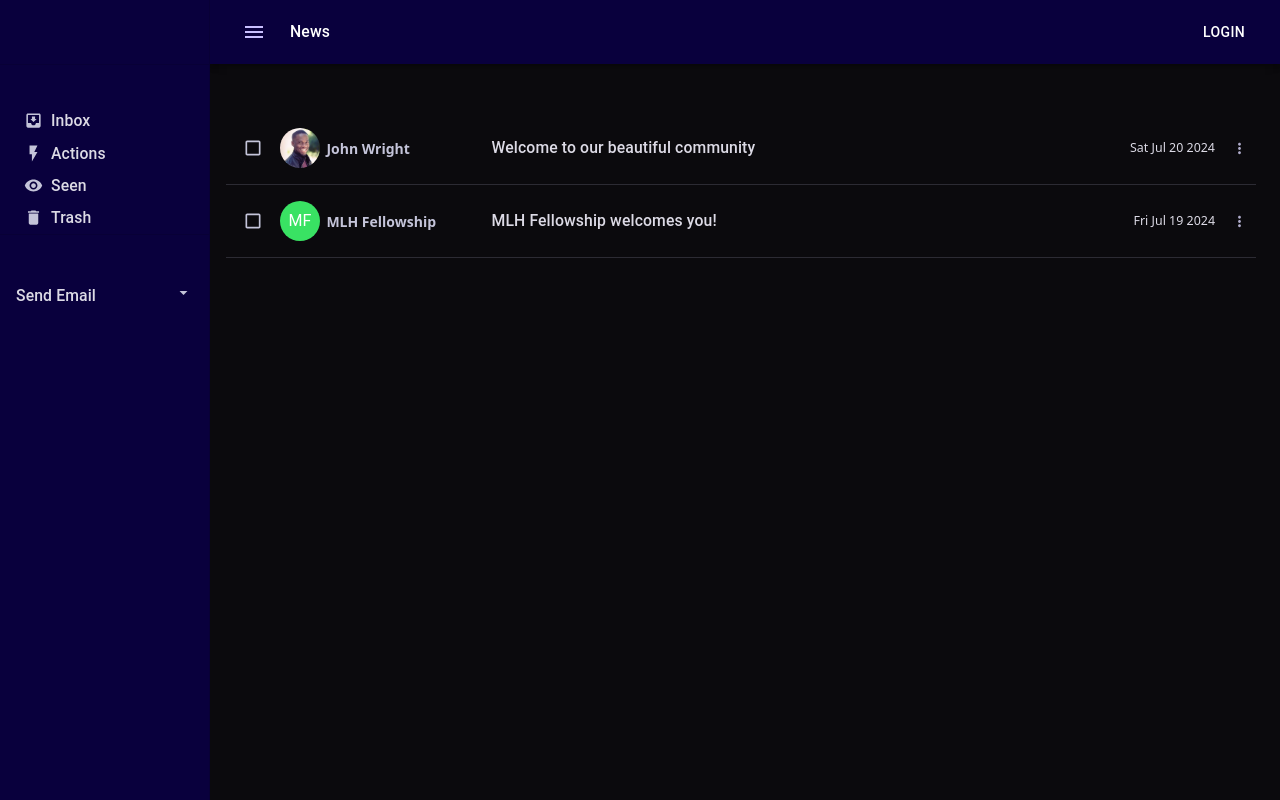
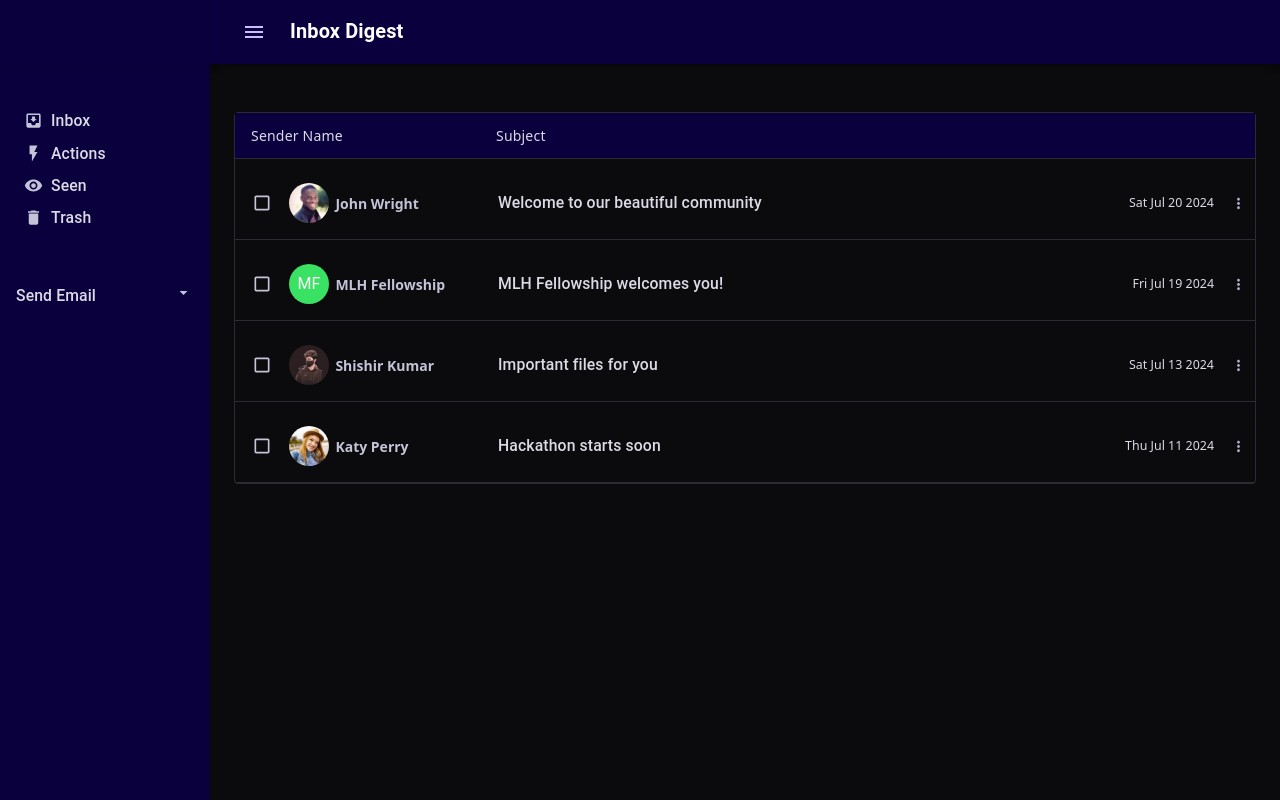
Before and after one commit to krshishir1/SaaS-Components, a React (Vite) app: page / in a window 1280 px wide. Built offline with nearby package versions, Linux system fonts and the light colour scheme.

Commit message:
feature: created table displaing list of email summaries

```diff
--- a/src/components/EmailPreviewDisplay.tsx
+++ b/src/components/EmailPreviewDisplay.tsx
@@ -46,7 +46,8 @@ const EmailPreviewDisplay = (props: EmailPreviewProps) => {
           borderBottom: 1,
           borderColor: "neutral.dark",
           py: 2,
-          // my: 2,
+          m: 0,
+          width: "100%",
           color: "neutral.lightest",
           userSelect: "none",
           cursor: "pointer",
--- a/src/components/Navbars/DashboardNavbar.tsx
+++ b/src/components/Navbars/DashboardNavbar.tsx
@@ -17,10 +17,10 @@ const DashboardNavbar = ({handleSidebar} : NavbarProps) => {
           >
             <MenuIcon />
           </IconButton>
-          <Typography variant="h6" component="div" sx={{ flexGrow: 1 }}>
-            News
+          <Typography variant="h4" sx={{ flexGrow: 1, fontWeight: "bold" }}>
+            Inbox Digest
           </Typography>
-          <Button color="inherit">Login</Button>
+          {/* <Button color="inherit">Login</Button> */}
         </Toolbar>
       </AppBar>
     </Box>
--- /dev/null
+++ b/src/components/utils/EmailPreviewHeader.tsx
@@ -0,0 +1,52 @@
+import {
+  Grid,
+  Typography,
+  Box,
+  Checkbox,
+  Stack,
+  IconButton,
+} from "@mui/material";
+
+const EmailPreviewHeader = () => {
+  return (
+    <Grid
+      container
+      spacing={1}
+      sx={{
+        alignItems: "stretch",
+        m: 0,
+        width: "100%",
+        // borderTop: 1,
+        borderBottom: 1,
+        borderColor: "neutral.dark",
+        py: 1.5,
+        px: 1.5,
+        bgcolor: "primary.darkest",
+        color: "neutral.lightest",
+        userSelect: "none",
+        cursor: "pointer",
+        ".MuiGrid-item": {
+          p: 0,
+        },
+      }}
+    >
+      <Grid item sm={3}>
+        <Stack>
+          <Typography sx={{letterSpacing: 0.2, ml: 0.5}} variant="base">Sender Name</Typography>
+        </Stack>
+      </Grid>
+      <Grid item sx={{ flexGrow: 1 }}>
+        <Stack>
+          <Typography sx={{letterSpacing: 0.2}} variant="base">Subject</Typography>
+        </Stack>
+      </Grid>
+      {/* <Grid sm={3} item>
+        <Stack direction={"row"} sx={{justifyContent: "right"}}>
+          <Typography variant="base">Date</Typography>
+        </Stack>
+      </Grid> */}
+    </Grid>
+  );
+};
+
+export default EmailPreviewHeader;
--- a/src/constants/sampleEmailSummary.ts
+++ b/src/constants/sampleEmailSummary.ts
@@ -28,5 +28,19 @@ export const emailSummaries : EmailPreviewProps[] = [
         subject: "MLH Fellowship welcomes you!",
         dateReceived: new Date(2024, 6, 19),
         themeColor: generateColor(),
-    }
+    },
+    {
+        senderName: "Shishir Kumar",
+        senderEmail: "shishir@gmail.com",
+        subject: "Important files for you",
+        dateReceived: new Date(2024, 6, 13),
+        profilePic: profile2
+    },
+    {
+        senderName: "Katy Perry",
+        senderEmail: "katypery@gmail.com",
+        subject: "Hackathon starts soon",
+        dateReceived: new Date(2024, 6, 11),
+        profilePic: profile3
+    },
 ]
--- a/src/pages/EntryDashboard.tsx
+++ b/src/pages/EntryDashboard.tsx
@@ -4,10 +4,11 @@ import { Box, Container, Stack, Typography } from "@mui/material";
 import ClientDrawer from "../components/ClientDrawer";
 
 import DashboardNavbar from "../components/Navbars/DashboardNavbar";
-import { emailSummaries } from '../constants/sampleEmailSummary';
+import { emailSummaries } from "../constants/sampleEmailSummary";
 
 import AdjustIcon from "@mui/icons-material/Adjust";
 import EmailPreviewDisplay from "../components/EmailPreviewDisplay";
+import EmailPreviewHeader from "../components/utils/EmailPreviewHeader";
 
 const EntryDashboard = () => {
   const [drawerOpen, setDrawerOpen] = useState(true);
@@ -79,15 +80,14 @@ const EntryDashboard = () => {
           </Container> */}
 
           <Container sx={{ mt: 6 }}>
-            {
-              emailSummaries.map((email) => {
+            <Stack sx={{border: 1, borderColor: "neutral.dark", borderRadius: 1}}>
+              <EmailPreviewHeader />
+              {emailSummaries.map((email) => {
                 // const {senderName, senderEmail, subject, dateReceived, profilePic, themeColor} = email;
 
-                return (
-                  <EmailPreviewDisplay {...email} />
-                )
-              })
-            }
+                return <EmailPreviewDisplay {...email} />;
+              })}
+            </Stack>
           </Container>
         </Box>
       </Box>
```
